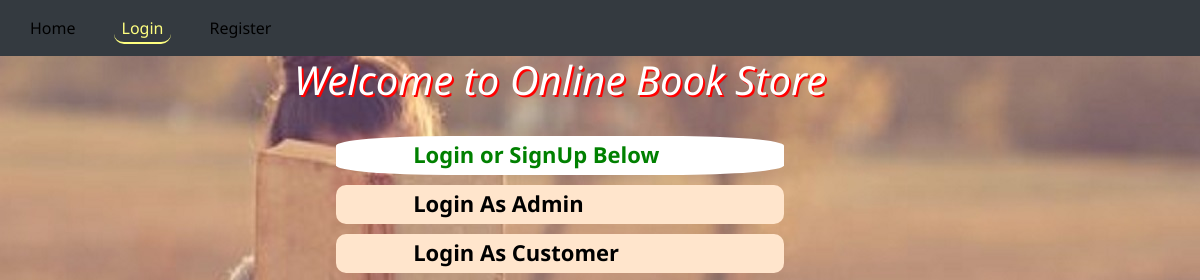
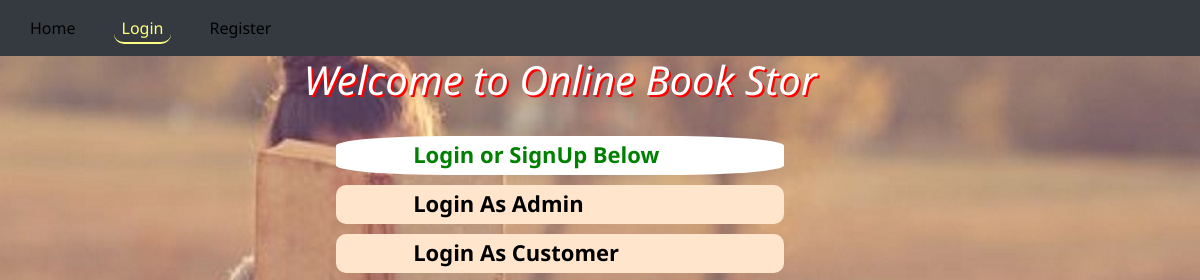
Before and after one commit to nangyaly0/Github-Action-Project, a plain HTML site: page WebContent/login.html in a window 1280 px wide. Shown: the top 280 px of the page, 80-1280 px from the left. Drawn offline with nearby package versions, Linux system fonts and the light colour scheme.

Commit message:
Update login.html

```diff
--- a/WebContent/login.html
+++ b/WebContent/login.html
@@ -34,7 +34,7 @@
 				</div>
 			</nav>
 	</header>
-	<div id="topmid"><h1>Welcome to Online Book Store</h1></div>
+	<div id="topmid"><h1>Welcome to Online Book Stor</h1></div>
 	<br>
 	<table class="tab">
 		<tr style="background-color: white; color: green; border-radius: 25%">
```
